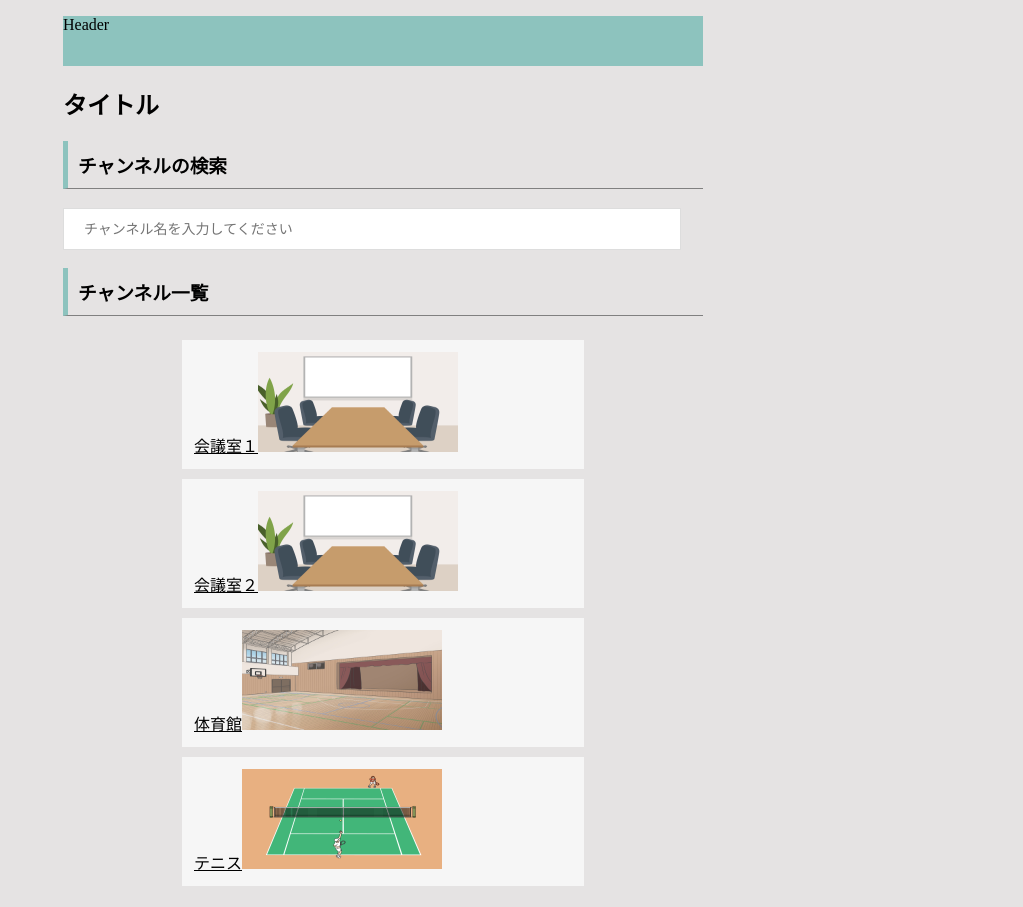
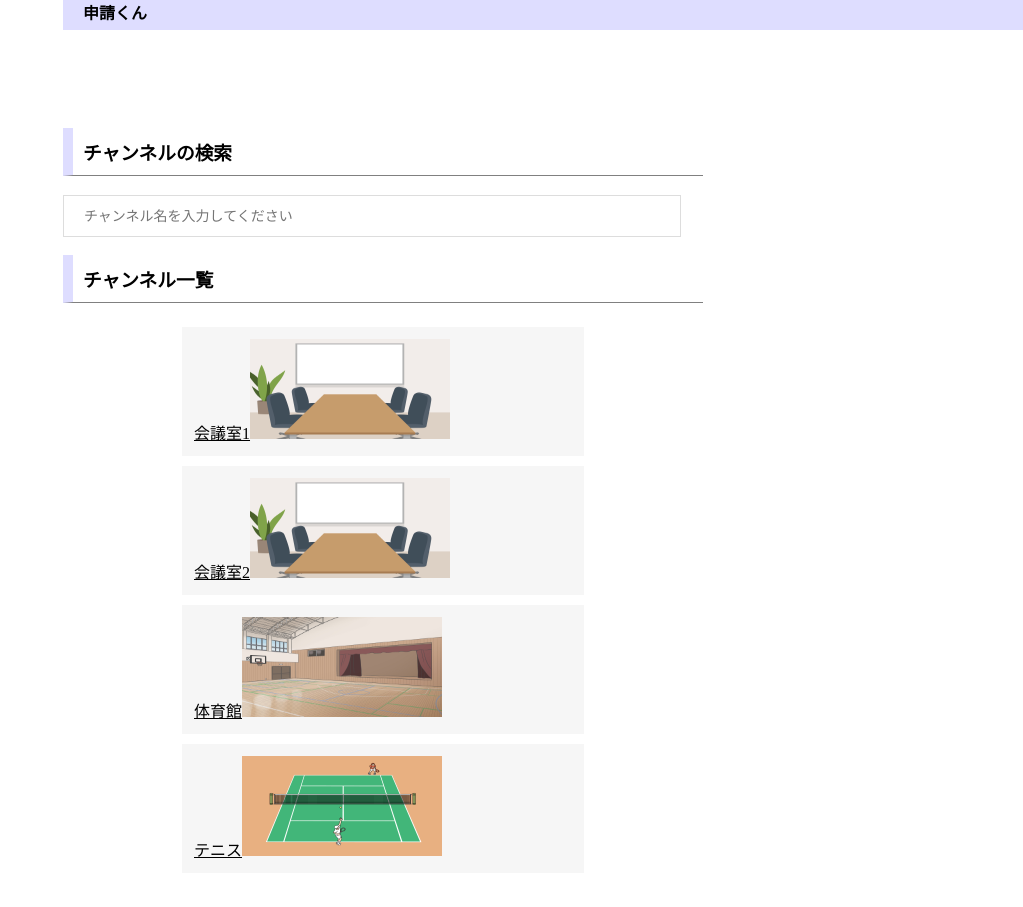
Before and after one commit to hackathon-Cteam/shinseikun, a Flask app: page / in a window 1280 px wide. Shown: the whole page, without its empty margins (257-1280 px from the left). After the commit the page ends 858 px from the top, so only its background shows below. Run offline with Flask 2, Linux system fonts and the light colour scheme.

Commit message:
base.htmlの反映とChannelEntityの設定

```diff
--- a/ChatApp/app.py
+++ b/ChatApp/app.py
@@ -24,9 +24,14 @@ def channel_list():
     # チャンネルID
     # 画像データの情報（データ名とか）
     # チャンネル名とIDが紐づいた形式のデータ
-    channels = ["会議室１","会議室２","体育館","テニス"]
-    images = ['kaigi.jpg','kaigi.jpg','gym.jpg','tennis.jpg',]
-    return render_template('/page/channel_list.html',channels=channels,images=images)
+    channels = [
+        ChannelEntity('ch-123', '会議室1', 'よもやまセンター 4F', 'kaigi.jpg'),
+        ChannelEntity('ch-456', '会議室2', '新ビル 2F', 'kaigi.jpg'),
+        ChannelEntity('ch-789', '体育館', 'グラウンド西', 'gym.jpg'),
+        ChannelEntity('ch-246', 'テニス', 'グラウンド東', 'tennis.jpg'),
+    ]
+
+    return render_template('/page/channel_list.html',channels=channels)
 
 
 # チャット画面ルート
--- a/ChatApp/view/static/css/channel_list.css
+++ b/ChatApp/view/static/css/channel_list.css
@@ -1,21 +1,15 @@
 
 body{
     width: 50%;
-    background-color : #e5e3e3;
+    margin-top: 10%;
     margin-left: auto;
     margin-right: auto;
 }
 
 h3{
-    border-left :solid 5px #8dc3be;
-    border-bottom: solid 1px gray;
+    border-left :solid 10px #DEDDFF;
+    border-bottom: solid 0.3px gray;
     padding: 10px;
-}
-
-.header{
-    width: 100%;
-    height : 50px;
-    background-color : #8dc3be;
 }
 
 img.picture{
--- a/ChatApp/view/templates/page/channel_list.html
+++ b/ChatApp/view/templates/page/channel_list.html
@@ -1,22 +1,19 @@
-<!DOCTYPE html>
-<html>
-    <head>
-        <meta charset = "utf-8">
-        <title>申請くん</title>
+{% extends "base.html" %}
 
-        <link rel="stylesheet" href="../static/css/channel_list.css"/>
+{% block page_style %}<link rel="stylesheet" href="{{url_for('static',filename='css/channel_list.css')}}">{% endblock %}
 
+{% block head %}
+{{ super() }}
         <script>
             function myFunction() {
-                let input, filter, ul, li, a, i, txtValue;
+                let input, filter, ul, li, i, txtValue;
                 input = document.getElementById('myInput');
                 filter = input.value.toUpperCase();
                 ul = document.getElementById("myUL");
                 li = ul.getElementsByTagName('li');
 
                 for (i = 0; i < li.length; i++) {
-                  a = li[i].getElementsByTagName("a")[0];
-                  txtValue = a.textContent || a.innerText;
+                  txtValue = li[i].textContent;
                   if (txtValue.toUpperCase().indexOf(filter) > -1) {
                     li[i].style.display = "";
                   } else {
@@ -25,15 +22,9 @@
                 }
               }
         </script>
+{% endblock %}
 
-    </head>
-
-    <body>
-        <div class="header">
-            <p>Header</p>
-        </div>
-
-        <h2>タイトル</h2>
+{% block content %}
 
         <h3>チャンネルの検索</h3>
         <input type="text" id="myInput" onkeyup="myFunction()" placeholder="チャンネル名を入力してください">
@@ -41,13 +32,9 @@
         <h3>チャンネル一覧</h3>
 
         <ul id="myUL">
-          {% for i in channels %}{% set channels_loop = loop %}
-          {% for j in images %}{% if loop.index==channels_loop.index %}
-          <li><a href = "https://xxx.jp">{{i}}<img src="../static/img/channel_list/{{j}}" class="picture"></a></li>
-          {% endif %}
-          {% endfor %}
+          {% for i in channels %}
+          <li><a href = "https://xxx.jp">{{i.name}}<img src="../static/img/channel_list/{{i.description}}" class="picture"></a></li>
           {% endfor %}
         </ul>
 
-    </body>
-</html>
+ {% endblock %}
```
